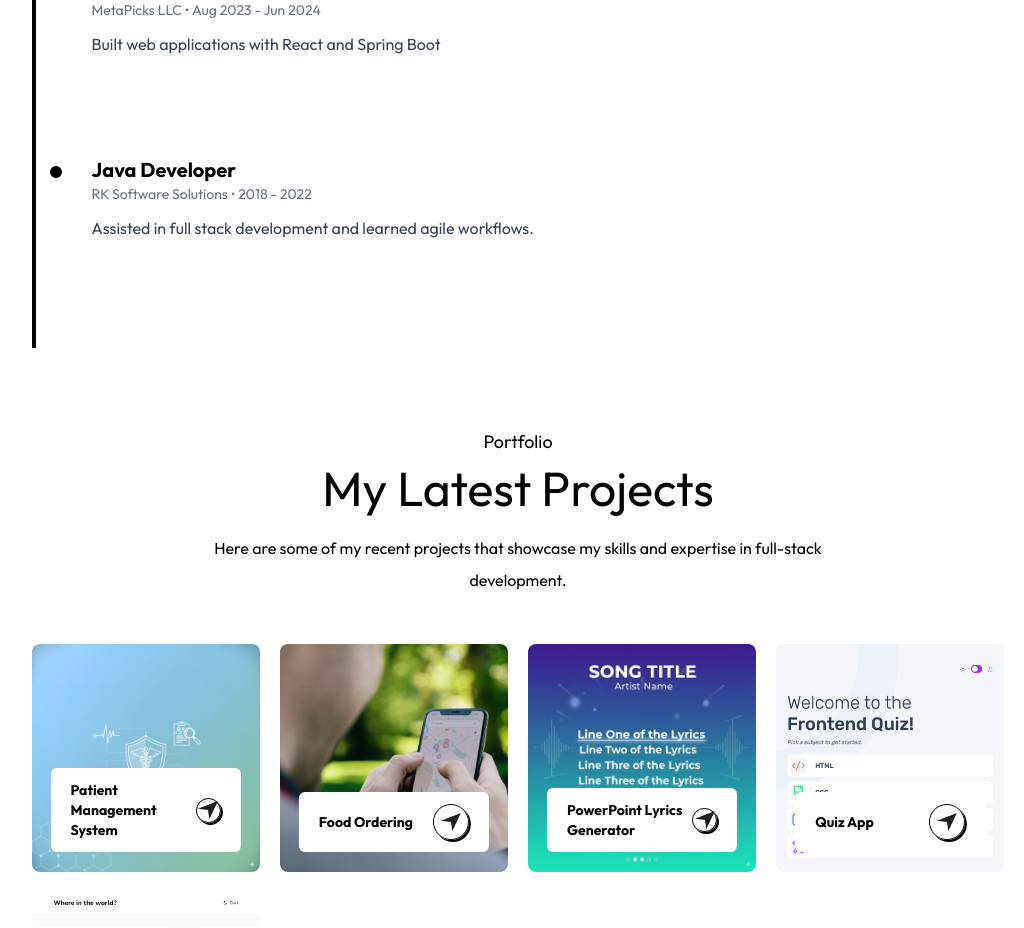
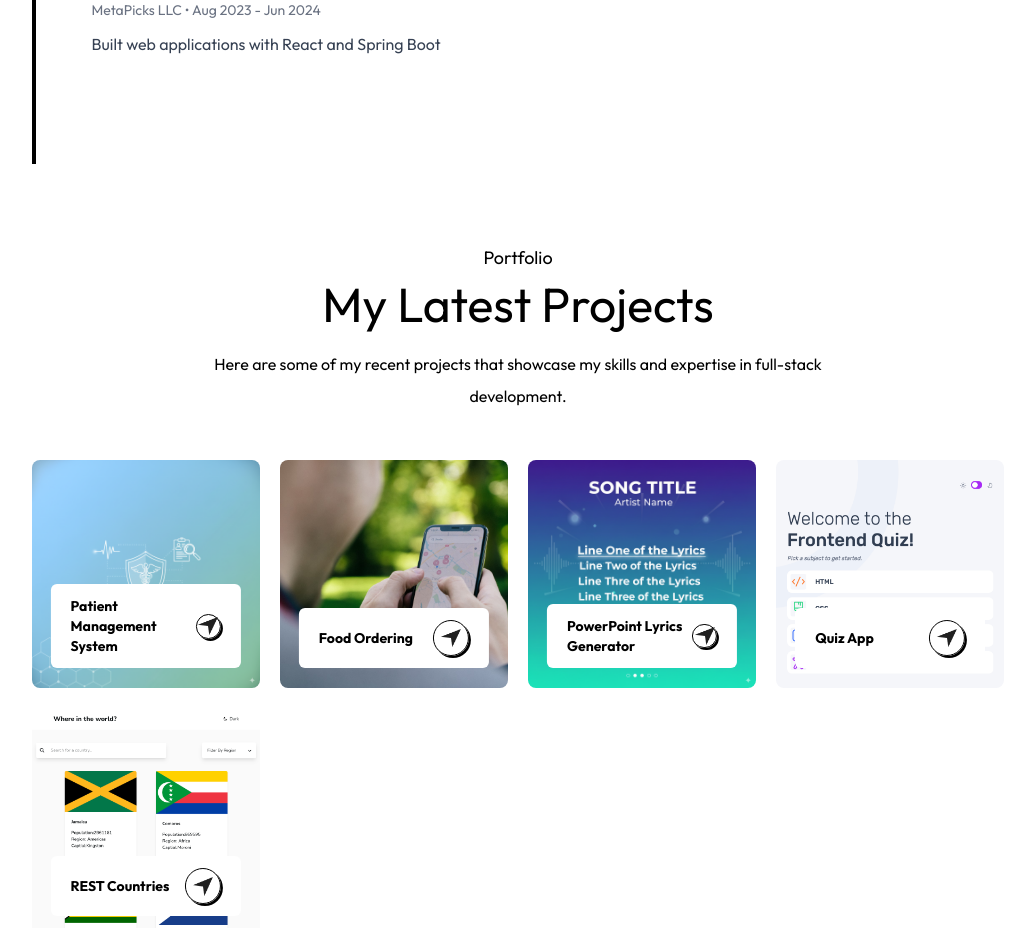
Before and after one commit to prem-kumart/my-portfolio, a Next.js app: page / in a window 1280 px wide. Shown: the part 2021-2949 px from the top of the page, without its empty margins (122-1146 px from the left). Built offline with nearby package versions, Linux system fonts and the light colour scheme; a web font is replaced by a local one.

Commit message:
experience

```diff
--- a/src/components/Experience.tsx
+++ b/src/components/Experience.tsx
@@ -14,13 +14,6 @@ const Experience = () => {
       company: "MetaPicks LLC",
       year: "Aug 2023 - Jun 2024",
       description: "Built  web applications with React and Spring Boot",
-    },
-    {
-      title: "Java Developer",
-      company: "RK Software Solutions",
-      year: "2018 - 2022",
-      description:
-        "Assisted in full stack development and learned agile workflows.",
     },
   ];
 
```
